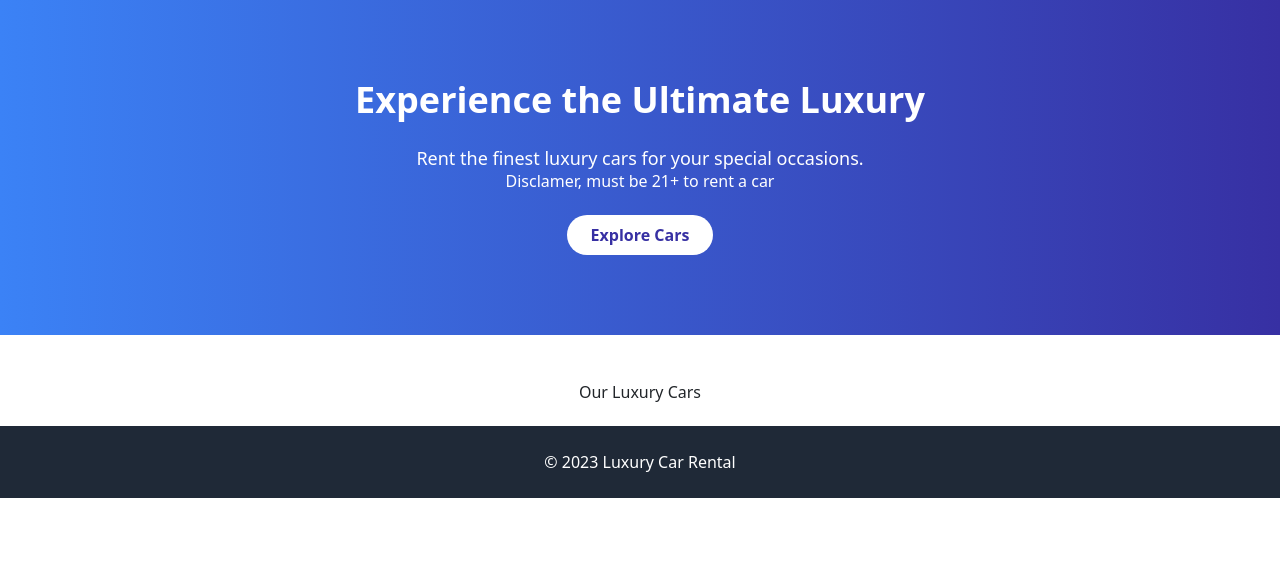
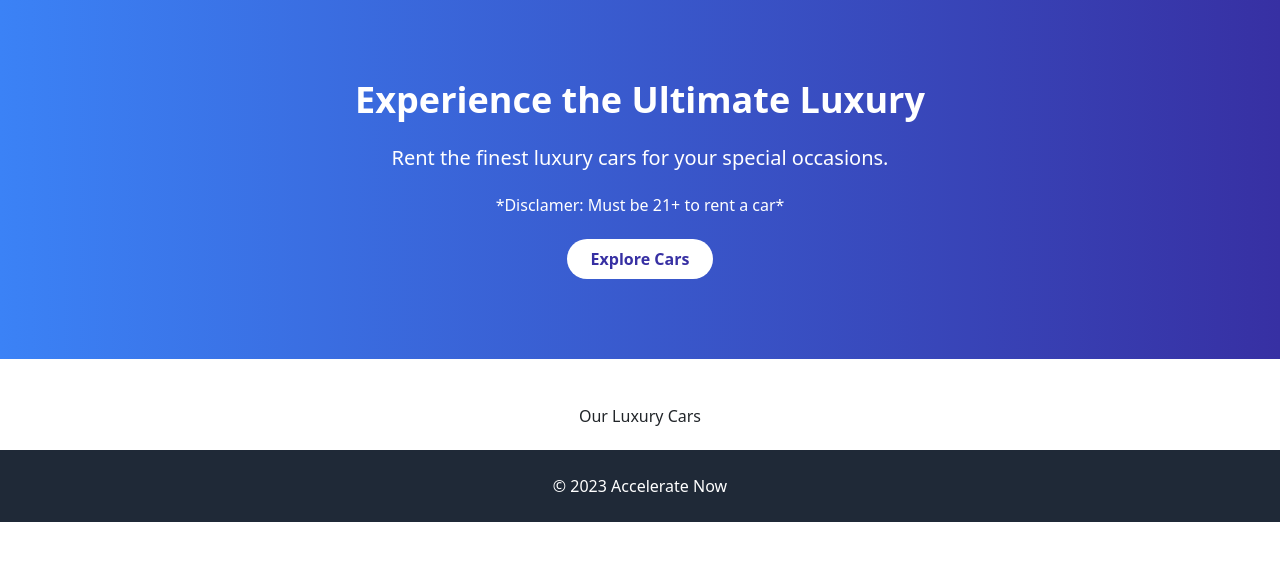
Before and after one commit to BVonan/AccelerateNow, a PHP site: page / in a window 1280 px wide. Shown: the part 64-625 px from the top of the page. Run offline with PHP 8.4, Linux system fonts and the light colour scheme; style sheets or scripts are compiled from the project's sources.

Commit message:
updated the files and also banner display

```diff
--- a/contact.php
+++ b/contact.php
@@ -0,0 +1 @@
+<!-- dont forget to say where we are located -->
--- /dev/null
+++ b/driven.php
@@ -0,0 +1 @@
+<!-- use this so memebrs can see what cars they have driven and how many times they want to drive them -->
--- a/index.php
+++ b/index.php
@@ -4,7 +4,7 @@
 <head>
     <meta charset="UTF-8">
     <meta name="viewport" content="width=device-width, initial-scale=1.0">
-    <title>AccelerateNow - Luxury And Super Car Rentals</title>
+    <title>Accelerate Now - Luxury And Super Car Rentals</title>
     <link rel="stylesheet" href="/assets/css/style.css">
     <!-- Bootstrap CSS -->
     <link rel="stylesheet" href="https://maxcdn.bootstrapcdn.com/bootstrap/4.5.2/css/bootstrap.min.css">
@@ -51,8 +51,10 @@
     <!-- Hero Section (Tailwind CSS) -->
     <header class="bg-gradient-to-r from-blue-500 to-indigo-800 text-white text-center py-20">
         <h1 class="text-4xl font-semibold">Experience the Ultimate Luxury</h1>
-        <h2 class="mt-4 text-lg">Rent the finest luxury cars for your special occasions.</h2>
-        <h4> Disclamer, must be 21+ to rent a car</h4>
+        <br>
+        <h2 class="text-xl text-lg">Rent the finest luxury cars for your special occasions.</h2>
+        <br>
+        <h3> *Disclamer: Must be 21+ to rent a car*</h3>
         <a href="#"
             class="mt-6 inline-block bg-white text-indigo-800 hover:bg-indigo-800 hover:text-white py-2 px-6 rounded-full font-semibold">Explore
             Cars</a>
@@ -63,14 +65,14 @@
         <h2 class="text-center mb-4">Our Luxury Cars</h2>
         <div class="row">
             <!-- Add car listings and info here as a preview here -->
-            <!-- put every car into a databse and int he db have a mph, mpg, car, car type "hyper, luxury, etc" brand, etc -->
+            <!-- put every car into a databse and int he db have a mph, mpg, car, car type "hyper, luxury, etc" brand, the 0-60 etc -->
             <!-- dont forget the view more cars button -->
         </div>
     </section>
 
     <!-- Footer (Tailwind CSS) -->
     <footer class="bg-gray-800 text-white py-6 text-center">
-        <p>&copy; 2023 Luxury Car Rental</p>
+        <p>&copy; 2023 Accelerate Now</p>
     </footer>
 
     <!-- Bootstrap JS and jQuery (Add these scripts at the end of the body) -->
```
